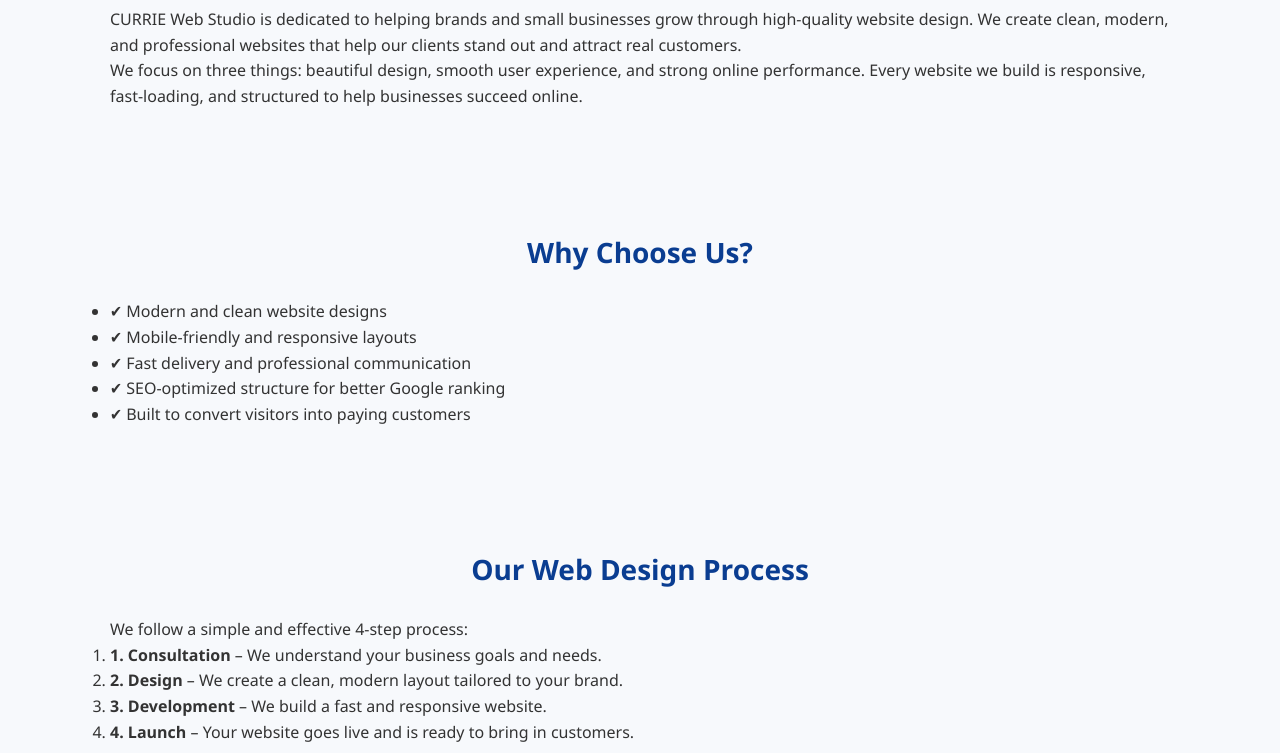
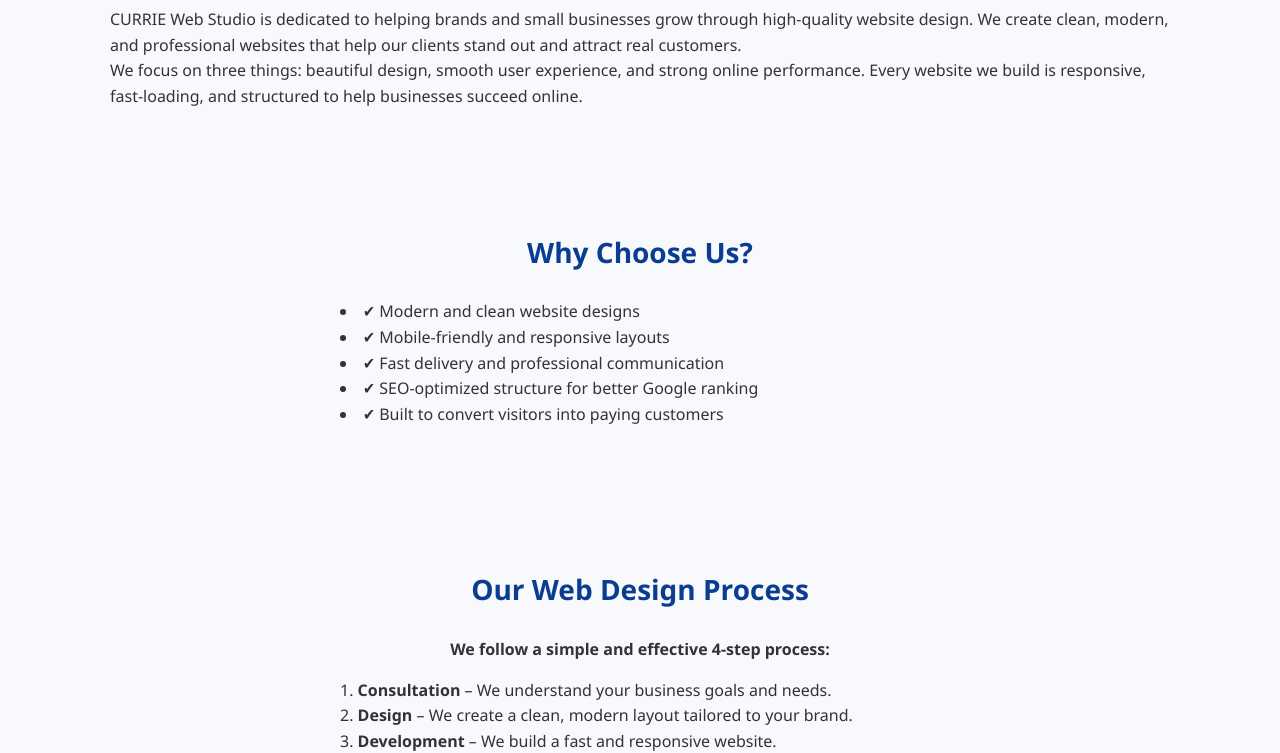
Before and after one commit to olaniawoemmanuel-creator/currie-web-studio, a plain HTML site: page about.html in a window 1280 px wide. Shown: the part 205-958 px from the top of the page. Drawn offline with Linux system fonts and the light colour scheme.

Commit message:
Add files via upload

```diff
--- a/about.html
+++ b/about.html
@@ -60,12 +60,12 @@
 
 <section class="section">
   <h2>Our Web Design Process</h2>
-  <p>We follow a simple and effective 4-step process:</p>
+  <p class="process-title">We follow a simple and effective 4-step process:</p>
   <ol>
-    <li><strong>1. Consultation</strong> – We understand your business goals and needs.</li>
-    <li><strong>2. Design</strong> – We create a clean, modern layout tailored to your brand.</li>
-    <li><strong>3. Development</strong> – We build a fast and responsive website.</li>
-    <li><strong>4. Launch</strong> – Your website goes live and is ready to bring in customers.</li>
+    <li><strong>Consultation</strong> – We understand your business goals and needs.</li>
+    <li><strong>Design</strong> – We create a clean, modern layout tailored to your brand.</li>
+    <li><strong>Development</strong> – We build a fast and responsive website.</li>
+    <li><strong>Launch</strong> – Your website goes live and is ready to bring in customers.</li>
   </ol>
 </section>
 
--- a/style.css
+++ b/style.css
@@ -679,3 +679,27 @@ nav {
   display: inline-block;
   margin-top: 0;
 }
+.process-title {
+  text-align: center;
+  margin-bottom: 15px;
+  font-weight: bold;
+}
+/* =========================
+   ABOUT PAGE LIST FIX
+========================= */
+
+.section ul,
+.section ol {
+  width: 100%;
+  max-width: 600px;   /* keeps text in a clean centered column */
+  margin: 0 auto 20px auto; /* centers the whole list block */
+  text-align: left;   /* keeps items aligned on the left */
+  list-style-position: inside;
+}
+
+/* Title above the process */
+.process-title {
+  text-align: center;
+  font-weight: bold;
+  margin: 15px auto;
+}
```
